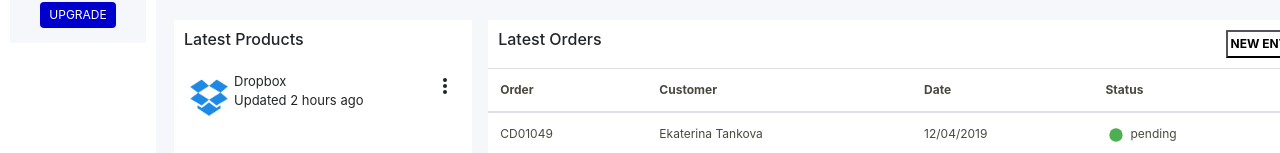
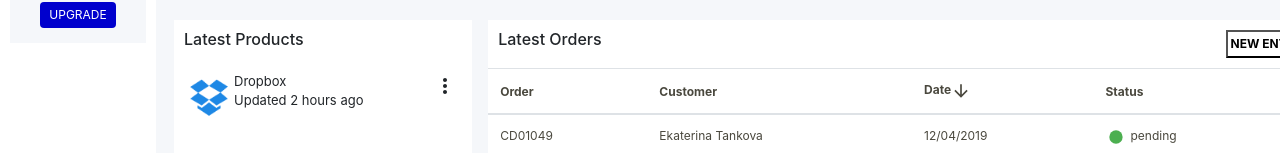
Before and after one commit to ammushajan/react_project, a React (Create React App) app: page / in a window 1280 px wide. Shown: the part 735-888 px from the top of the page. Built offline with nearby package versions, Linux system fonts and the light colour scheme.

Commit message:
included icon to table

```diff
--- a/src/components/LatestOrders/LatestOrders.js
+++ b/src/components/LatestOrders/LatestOrders.js
@@ -9,6 +9,7 @@ import "bootstrap/dist/css/bootstrap.min.css";
 import Table from "react-bootstrap/Table";
 import FiberManualRecordIcon from "@material-ui/icons/FiberManualRecord";
 import { green } from '@material-ui/core/colors';
+import ArrowDownwardIcon from '@material-ui/icons/ArrowDownward';
 export default class LatestOrders extends Component {
   state = {
     series: [
@@ -36,7 +37,9 @@ export default class LatestOrders extends Component {
             <tr>
               <th>Order</th>
               <th>Customer</th>
-              <th>Date</th>
+              <th><span>Date</span>
+              <ArrowDownwardIcon fontSize="small"></ArrowDownwardIcon>
+              </th>
               <th>Status</th>
             </tr>
           </TableHeading>
--- a/src/components/SideBar/SideBarStyle.js
+++ b/src/components/SideBar/SideBarStyle.js
@@ -16,9 +16,12 @@ export const UserInfoDashboard = styled.div`
   @media (min-width: 1024px) {
     width: 12%;
   }
-  @media (min-width: 425px) {
+ @media (min-width: 425px) {
     width: 32%;
   }
+  /* @media (min-width: 375px) {
+    width: 32%;
+  }  */
 `;
 
 export const Border = styled.div`
--- a/src/components/ToolBar/ToolBarStyle.js
+++ b/src/components/ToolBar/ToolBarStyle.js
@@ -4,8 +4,11 @@ export const ToolBarSection = styled.section`
   height: 50px;
   background-color: #0000cd;
   color: white;
+  /* @media (min-width: 1024px) {
+    width: 1307px;
+  } */
   /* @media (min-width: 768px) {
-    width: 1301px;
+    width: 1307px;
   } */
 `;
 export const ToolBarIcon = styled.section`
```
